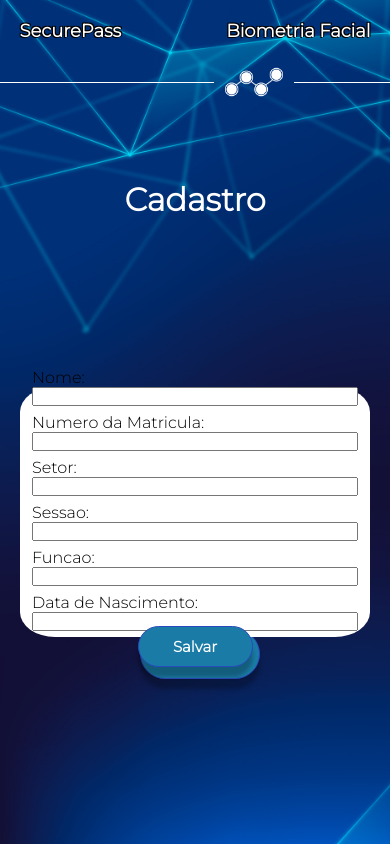
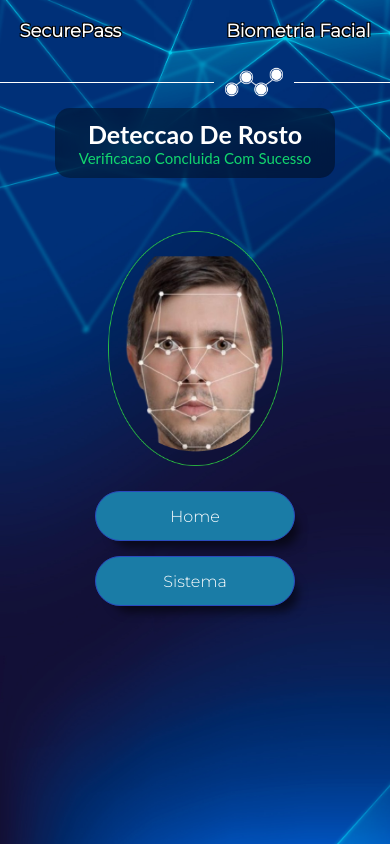
Before and after one commit to SecurePass-Senai/Secure-Pass-Center, a React (Vite) app: page /cadastro in a window 390 px wide. Built offline with nearby package versions, Linux system fonts and the light colour scheme.

Commit message:
att 06/09

```diff
--- a/src/main.tsx
+++ b/src/main.tsx
@@ -4,6 +4,7 @@ import Header from './components/Header'
 // import App from './App.tsx'
 import './index.css'
 import Cadastro from './pages/Cadastro'
+import IdFacial from './pages/IdFacial'
 // import Acoes from './pages/Acoes'
 
 ReactDOM.createRoot(document.getElementById('root')!).render(
@@ -11,6 +12,7 @@ ReactDOM.createRoot(document.getElementById('root')!).render(
     <Header/>
     {/* <App /> */}
     {/* <Acoes /> */}
-    <Cadastro />
+    {/* <Cadastro /> */}
+    <IdFacial/>
   </React.StrictMode>,
 )
--- a/src/pages/Cadastro/index.tsx
+++ b/src/pages/Cadastro/index.tsx
@@ -41,15 +41,15 @@ export default function Cadastro() {
         formData.append("sessao", sessao)
 
 
-        api.post("users", formData).then((response) => {
-            console.log(response)
-            alert("usuario cadastrado com sucesso!")
-            //navegacao para login
+        // api.post("users", formData).then((response) => {
+        //     console.log(response)
+        //     alert("usuario cadastrado com sucesso!")
+        //     //navegacao para login
 
-        }).catch((error) => {
-            console.log(error)
-            alert("Deu erro aqui em! "+ error)
-        })
+        // }).catch((error) => {
+        //     console.log(error)
+        //     alert("Deu erro aqui em! "+ error)
+        // })
 
 
     }
--- a/src/pages/IdFacial/index.tsx
+++ b/src/pages/IdFacial/index.tsx
@@ -1,38 +1,31 @@
 import "./style.css"
+import Validacao from "../../assets/img/Validacao.png"
 
 export default function IdFacial(){
-<<<<<<< HEAD
-    return(<>
-=======
     return(
->>>>>>> 89bdf29a4ac029c5b050f26075094434e9c392c6
-        <main>
-  <section className="banner">
-    <div className="banner_conteudo"></div>
-  </section>
-  <section className="conteudo">
-    <div className="Detecção">
-      <h2>Detecção De Rosto</h2>
-      <br />
-      <p>
-        Alinhe seu rosto no <br /> do circulo
-      </p>
-    </div>
-    <img className="valid" src="Img/Validacao.png" alt="Validacao" />
-  </section>
-  <div className="botoes_footer customer_btn">
-    <a className="" href="../id_aprovado/face_id/index.html">
-      Aprovado
-    </a>
-  </div>
-</main>
+      <main>
+        <div className="elementos">
+      <section className="reconhecimento">
+        <div className="modulo">
+          <h2>deteccao de rosto</h2>
+          <p>verificacao concluida com sucesso</p>
+        </div>
+        <img src={Validacao} alt="" />
+      </section>
+      <section className="botoes_footer">
+        <a className="customer_btn" href="../../Home/home.html">
+          home
+        </a>
+        <a className="customer_btn" href="../../Home/home.html">
+          sistema
+        </a>
+      </section>
+      </div>
+    </main>
 
 
-<<<<<<< HEAD
-</>)
-=======
+
 )
->>>>>>> 89bdf29a4ac029c5b050f26075094434e9c392c6
 
 
 }
--- a/src/pages/IdFacial/style.css
+++ b/src/pages/IdFacial/style.css
@@ -0,0 +1,198 @@
+* {
+    margin: 0;
+    padding: 0;
+    box-sizing: border-box;
+}
+
+:root {
+    --font1_montserrat: 'Montserrat', sans-serif;
+    --font2_righteous: 'Righteous', cursive;
+    --font3_titillium: 'Titillium Web', sans-serif;
+    --font4_lato: 'Lato', sans-serif;
+    --branco: #ffffff;
+    --preto: #00000067;
+    --verde: #12D76E;
+    --azulbotao: #1A7CA6;
+    --azulborda: #294ABD;
+
+
+}
+
+
+.reconhecimento {
+    width: 100%;
+    display: flex;
+    align-items: center;
+    justify-content: center;
+    height: 580px;
+    margin-top: -90px;
+
+}
+
+
+
+.modulo {
+    height: 120px;
+    width: 310px;
+    background: var(--preto);
+    backdrop-filter: blur(10px);
+    border-radius: 15px;
+    display: flex;
+    flex-direction: column;
+    align-items: center;
+    justify-content: center;
+
+
+}
+
+.modulo h2 {
+    font-weight: 100px;
+    font-size: 25px;
+    font-family: var(--font4_lato);
+    color: var(--branco);
+    text-transform: capitalize;
+
+}
+
+.modulo p {
+    font-family: var(--font4_lato);
+    font-size: 15px;
+    color: var(--verde);
+    text-transform: capitalize;
+}
+
+.reconhecimento img {
+    width: 300px;
+    margin: 0px 50px;
+
+
+}
+
+.botoes_footer {
+    width: 60%;
+    display: flex;
+    align-items: center;
+    justify-content: space-between;
+    margin: 0 auto;
+    margin-top: -100PX;
+
+
+}
+
+.customer_btn  {
+    background: var(--azulbotao);
+    /* padding: 10px 100px; */
+    width: 300px;
+    height: 50px;
+    border-radius: 100px;
+    text-decoration: none;
+    font-family: var(--font1_montserrat);
+    color: var(--branco);
+    box-shadow: 10px 13px 10px -7px rgba(0, 0, 0, 0.56);
+    border: var(--azulborda) solid 1px;
+    text-transform: capitalize;
+    margin-top: 27px;
+    display: flex;
+    justify-content: center;
+    align-items: center;
+
+}
+
+.customer_btn:hover {
+    background-color: orange;
+    color: #000;
+}
+
+    @media screen and (max-width: 1112px) {
+        .reconhecimento {
+            flex-wrap: wrap;
+        }
+    }
+
+
+    @media screen and (max-width: 1320px) {
+
+        .botoes_footer,
+        .customer_btn {
+            /* flex-wrap: wrap; */
+            /* flex-direction: column; */
+
+
+
+        }
+
+
+
+    }
+
+    /* Sexto Commit 26/06 */
+
+    @media screen and (max-width: 550px) {
+        .modulo {
+            height: 70px;
+            margin-top: 75px;
+            width: 280px;
+            background: var(--preto);
+            backdrop-filter: blur(10px);
+            border-radius: 15px;
+            display: flex;
+            flex-direction: column;
+            align-items: center;
+            justify-content: center;
+    }
+
+    .reconhecimento {
+        width: 100%;
+        display: flex;
+        align-items: center;
+        justify-content: center;
+        height: 530px;
+        margin-top: -90px;
+
+    }
+    .reconhecimento img {
+        width: 175px;
+        margin: 0px 50px;
+        border: 20px;
+
+
+    }
+
+    .botoes_footer {
+        width: 60%;
+        display: flex;
+        align-items: center;
+        flex-direction: column;
+        justify-content: space-between;
+        margin: 0 auto;
+        margin-top: -17PX;
+
+
+    }
+
+    .customer_btn  {
+        background: var(--azulbotao);
+        /* padding: 10px 100px; */
+        width: 200px;
+        height: 50px;
+        border-radius: 100px;
+        text-decoration: none;
+        font-family: var(--font1_montserrat);
+        color: var(--branco);
+        box-shadow: 10px 13px 10px -7px rgba(0, 0, 0, 0.56);
+        border: var(--azulborda) solid 1px;
+        text-transform: capitalize;
+        margin-top: 15px;
+        display: flex;
+        justify-content: center;
+        align-items: center;
+
+    }
+    .elementos{
+        display: flex;
+        justify-content: space-between;
+        flex-direction: column;
+        margin-top: -26px;
+        height: 510px;
+    }
+    }
```
Also changed, not shown: src/assets/img/Validacao.png (added).
